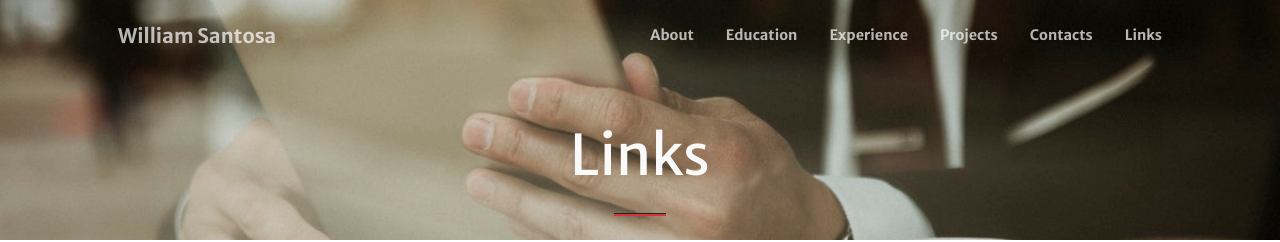
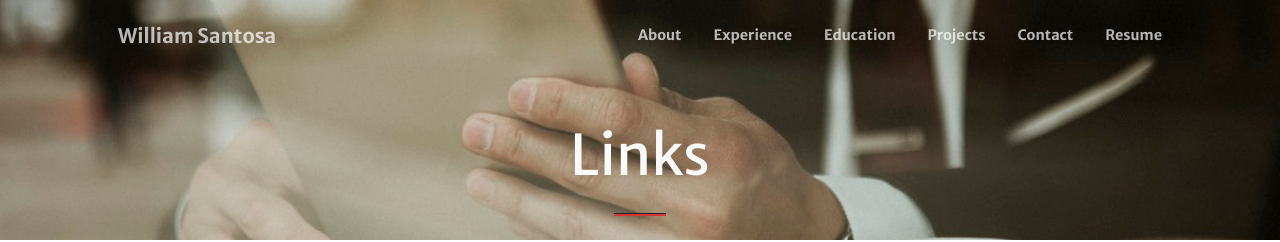
Before and after one commit to williamsantosa/DEPRECATED-jekyll-website, a Jekyll site: the page built from links.md, in a window 1280 px wide. Shown: the top 242 px of the page. Built offline with Jekyll 4.4.1, drawn with Linux system fonts in a browser that asks for light colours; comment, search, counter and statistics services are not loaded.

```diff
--- a/_data/menus.yml
+++ b/_data/menus.yml
@@ -5,13 +5,13 @@
 header:
 - title: About
   url: /#about
+- title: Experience
+  url: /#experience
 - title: Education
   url: /#education
-- title: Experience
-  url: /#experience
 - title: Projects
   url: /#projects
-- title: Contacts
+- title: Contact
   url: /#contacts
-- title: Links
-  url: /links
+- title: Resume
+  url: /resume
```
Also changed, not shown: index.md (+2 -2 lines), assets/css/styles.css, assets/img/old.jpg (deleted).
